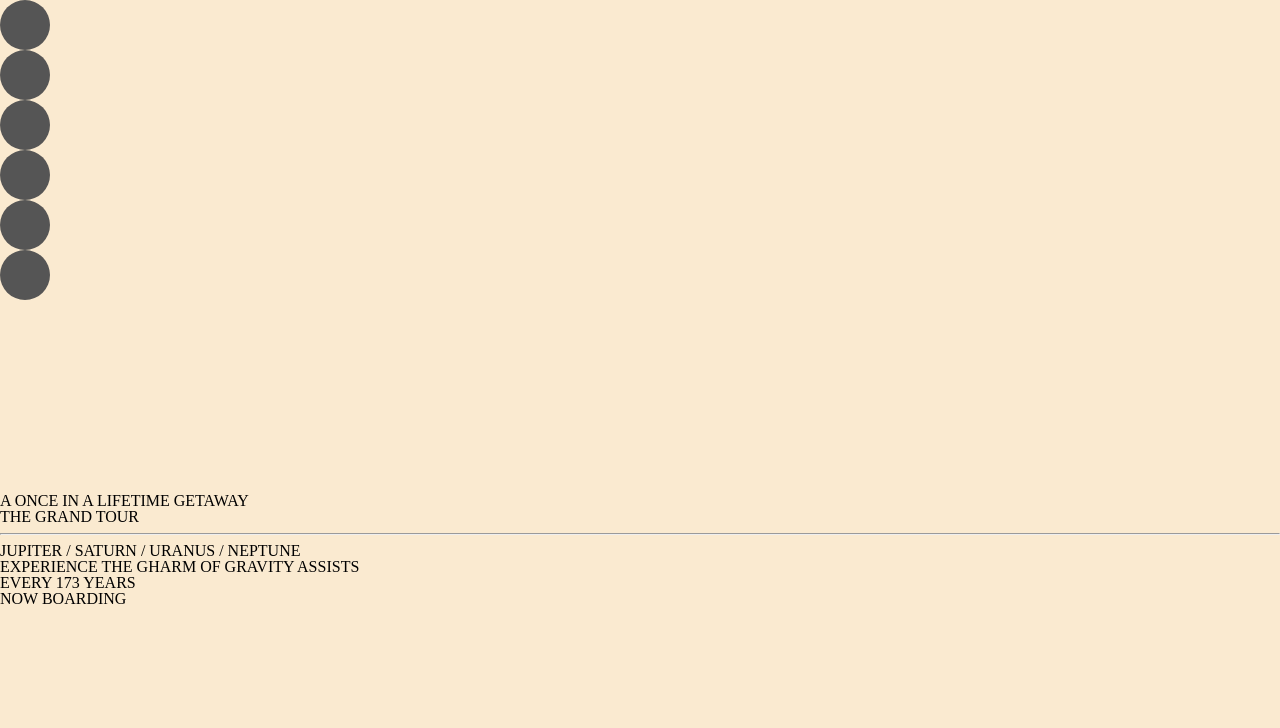
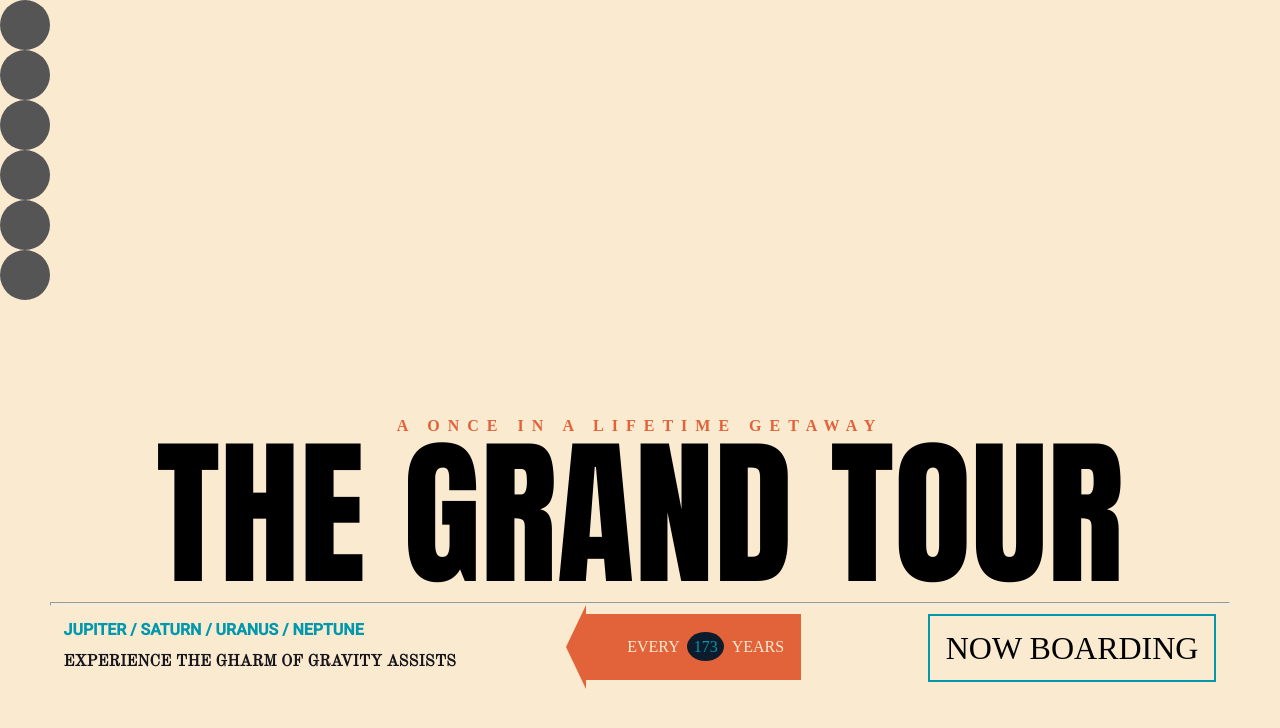
Before and after one commit to alanpcurrie/the-grand-tour, a Vue app: page / in a window 1280 px wide. Shown: the top 728 px of the page. Built offline with nearby package versions, Linux system fonts and the light colour scheme.

Commit message:
:lipstick: added type styles

```diff
--- a/src/App.vue
+++ b/src/App.vue
@@ -19,8 +19,7 @@ export default {
 </script>
 
 <style lang="scss">
- @import '@/assets/styles/reset.scss';
-  @import '@/assets/styles/colors.scss';
+ @import '@/assets/styles/global.scss';
 
    #app {
      display: grid;
--- /dev/null
+++ b/src/assets/styles/global.scss
@@ -0,0 +1,4 @@
+
+@import "./utils/reset.scss";
+@import "./utils/type.scss";
+@import "./utils/colors.scss";
--- a/src/assets/styles/colors.scss
+++ b/src/assets/styles/utils/colors.scss
@@ -1,8 +1,11 @@
 :root {
-    --color-black: #000;
+    --color-black: #16151b;
+    --color-vader-black: #0c1c2c;
     --color-solar-sand: #faead0;
     --color-predator-blood-green: #89b941;
     --color-jedi-blue: #b0cbc2;
     --color-turquoise: #00989a;
     --color-dune-blue: #0198ad;
+    --color-space-suit-orange: #e26239;
+    --color-mars-red: #ec1f26;
   }
--- /dev/null
+++ b/src/assets/styles/utils/type.scss
@@ -0,0 +1 @@
+@import url('https://fonts.googleapis.com/css?family=Anton|Old+Standard+TT|Roboto:500');
--- a/src/components/molecules/TitleText.vue
+++ b/src/components/molecules/TitleText.vue
@@ -1,12 +1,16 @@
 <template>
   <div class="footer">
-    <p class="intro-text">A ONCE IN A LIFETIME GETAWAY</p>
-    <h1 class="title-text">THE GRAND TOUR</h1>
-    <hr class="title-text__underline">
-    <div>
-      <p class="planet-text">JUPITER / SATURN / URANUS / NEPTUNE </p>
-      <p class="tourist-text">EXPERIENCE THE GHARM OF GRAVITY ASSISTS </p>
-      <P class="arrow-label-text">EVERY 173 YEARS</P>
+    <span class="section__title-text">
+      <p class="intro-text">A ONCE IN A LIFETIME GETAWAY</p>
+      <h1 class="title-text">THE GRAND TOUR</h1>
+      <hr class="title-text__underline">
+    </span>
+       <div class="footer__bottom">
+      <span class="section__left-text">
+        <p class="planet-text">JUPITER  /  SATURN  /  URANUS  /  NEPTUNE </p>
+        <p class="tourist-text">EXPERIENCE THE GHARM OF GRAVITY ASSISTS </p>
+      </span>
+      <P class="arrow-label-text">EVERY <span class="arrow-label-text--oval">173</span> YEARS</P>
       <P class="boarding-label-text">NOW BOARDING</P>
     </div>
   </div>
@@ -22,9 +26,99 @@ export default {
 </script>
 
 <style scoped lang="scss">
-
 .footer {
   grid-area: footer;
+
+  &__bottom {
+    display: flex;
+    flex-direction: row;
+    justify-content: space-around;
+  }
 }
 
+.section {
+  &__title-text {
+    display: flex;
+    align-items: center;
+    flex-direction: column;
+    justify-content: center;
+  }
+
+  &__left-text {
+    display: flex;
+    flex-direction: column;
+  }
+}
+
+.intro-text {
+  color: var(--color-space-suit-orange);
+  letter-spacing: 0.5rem;
+  font-weight: 600;
+  font-size: 1rem;
+}
+
+.title-text {
+  font-size: 10rem;
+  font-family: Anton, sans-serif;
+
+  &__underline {
+    width: 92%;
+    height: 2px;
+    color: var(--color-mars-red);
+  }
+}
+
+.planet-text {
+  color: var(--color-dune-blue);
+  font-weight: 600;
+  font-size: 1rem;
+  font-family: "Roboto", sans-serif;
+  line-height: 2rem;
+}
+
+.tourist-text {
+  color: var(--color-black);
+  font-weight: 600;
+  font-size: 1rem;
+  font-family: "Old Standard TT", serif;
+  line-height: 2rem;
+}
+
+.arrow-label-text {
+  display: inline-flex;
+  align-items: center;
+  justify-content: space-around;
+  padding: 0.8rem;
+  width: 12rem;
+  height: 2.5rem;
+  background-color: var(--color-space-suit-orange);
+  color: var(--color-solar-sand);
+
+  &::before {
+    position: relative;
+    right: 2.1rem;
+    z-index: 1;
+    width: 0;
+    height: 0;
+    border-width: 42px 20px 42px 0;
+    border-style: solid;
+    border-color: transparent var(--color-space-suit-orange) transparent transparent;
+    content: "";
+  }
+
+  &--oval {
+    padding: 0.4rem;
+    max-width: 160px;
+    max-height: 80px;
+    border-radius: 50%;
+    background-color: var(--color-vader-black);
+    color: var(--color-dune-blue);
+  }
+}
+
+.boarding-label-text {
+  padding: 1rem;
+  border: 2px solid var(--color-dune-blue);
+  font-size: 2rem;
+}
 </style>
```
Also changed, not shown: src/assets/styles/utils/reset.scss (renamed from src/assets/styles/reset.scss). Lines whose indentation alone changed are shown as unchanged.
